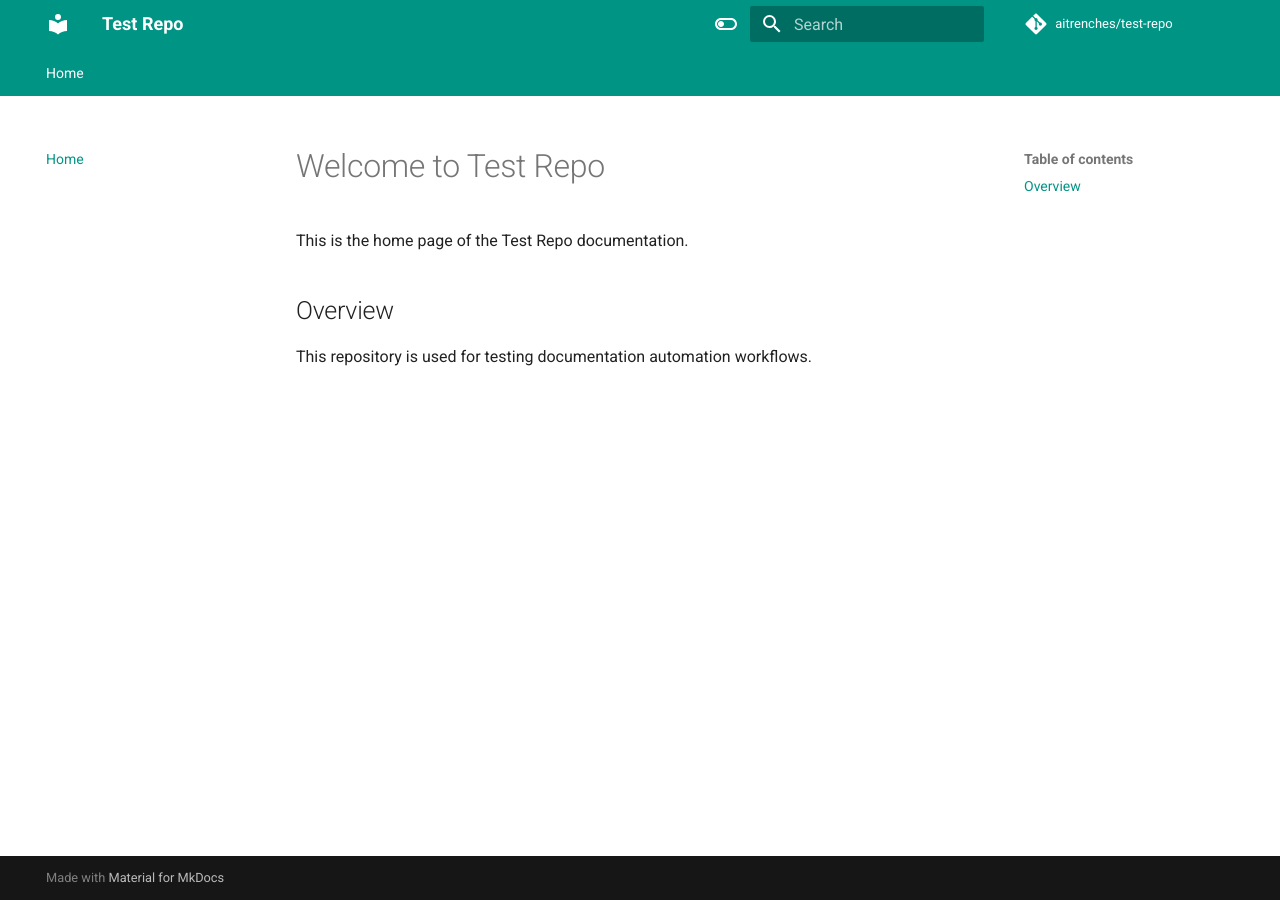
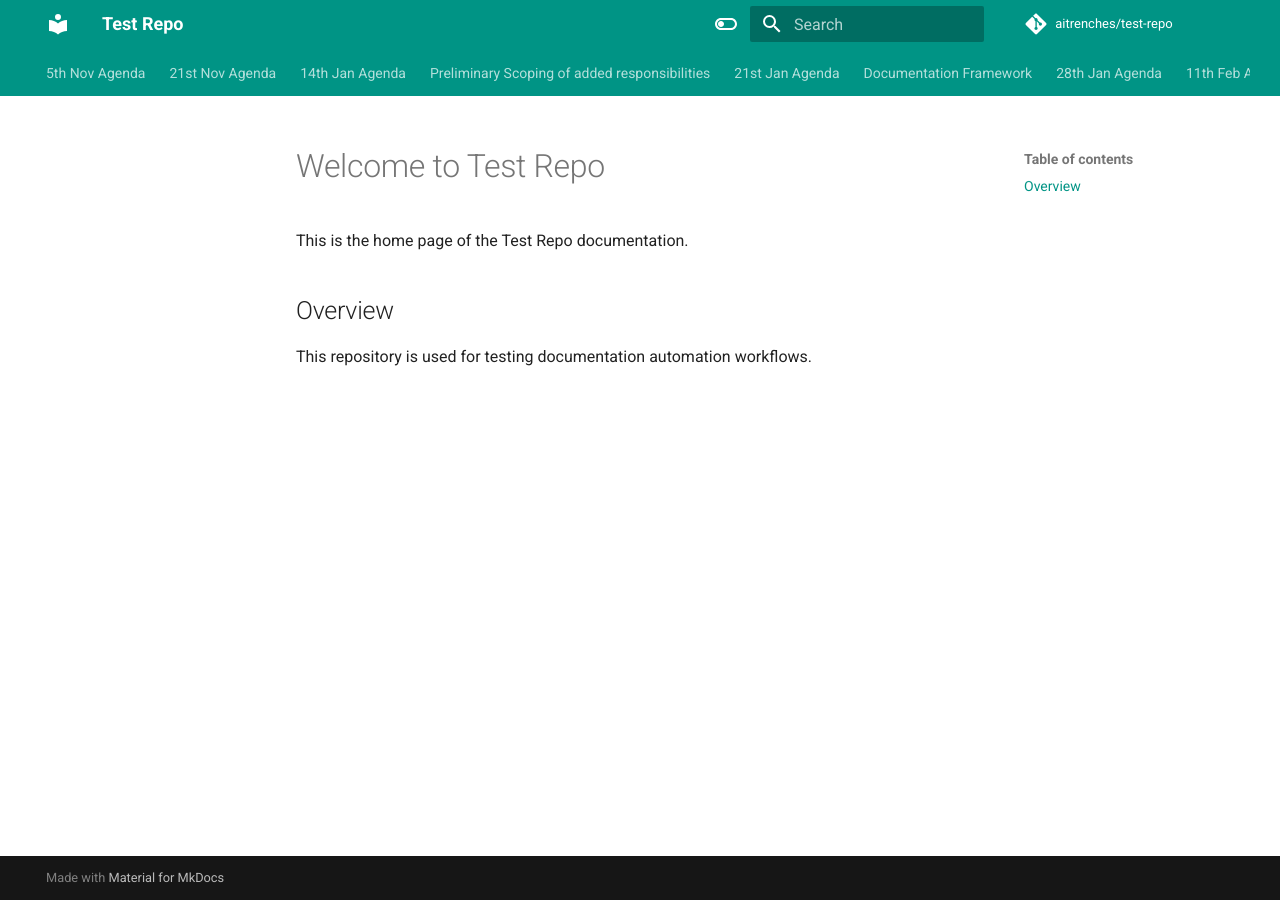
Before and after one commit to aitrenches/test-repo, an MkDocs documentation site: the page built from docs/index.md, in a window 1280 px wide. Built offline with MkDocs 1.6.1 and Material for MkDocs 9.7.7, drawn with Linux system fonts in a browser that asks for light colours; comment, search, counter and statistics services are not loaded; part of the change alters nothing that is shown.

Commit message:
Replace navigation structure from Google Docs (with hierarchy)

```diff
--- a/mkdocs.yml
+++ b/mkdocs.yml
@@ -51,4 +51,30 @@ markdown_extensions:
       emoji_generator: !!python/name:materialx.emoji.to_svg
 
 nav:
-  - Home: index.md
+  - 5th Nov Agenda: 5th-nov-agenda.md
+  - 21st Nov Agenda: 21st-nov-agenda.md
+  - 14th Jan Agenda: 14th-jan-agenda.md
+  - Preliminary Scoping  of  added responsibilities: preliminary-scoping-of-added-responsibilities.md
+  - 21st Jan Agenda: 21st-jan-agenda.md
+  - Documentation Framework: documentation-framework.md
+  - 28th Jan Agenda: 28th-jan-agenda.md
+  - 11th Feb Agenda: 11th-feb-agenda.md
+  - 25th Feb Agenda: 25th-feb-agenda.md
+  - 4th March Agenda: 4th-march-agenda.md
+  - 11th March Agenda: 11th-march-agenda.md
+  - 18th March Agenda: 18th-march-agenda.md
+  - 29th April Agenda: 29th-april-agenda.md
+  - 13th May Agenda: 13th-may-agenda.md
+  - 3rd June Agenda: 3rd-june-agenda.md
+  - 17th June Agenda: 17th-june-agenda.md
+  - 1st July Agenda: 1st-july-agenda.md
+  - 8th July Agenda: 8th-july-agenda.md
+  - 5th August Agenda: 5th-august-agenda.md
+  - 19th August Agenda: 19th-august-agenda.md
+  - 2nd September Agenda: 2nd-september-agenda.md
+  - 16th September Agenda: 16th-september-agenda.md
+  - 7th October Agenda: 7th-october-agenda.md
+  - 21 October Agenda:
+    - Overview: 21-october-agenda.md
+    - MkDocs Automation Demo: mkdocs-automation-demo.md
+    - Child Tab  2: child-tab-2.md
```
